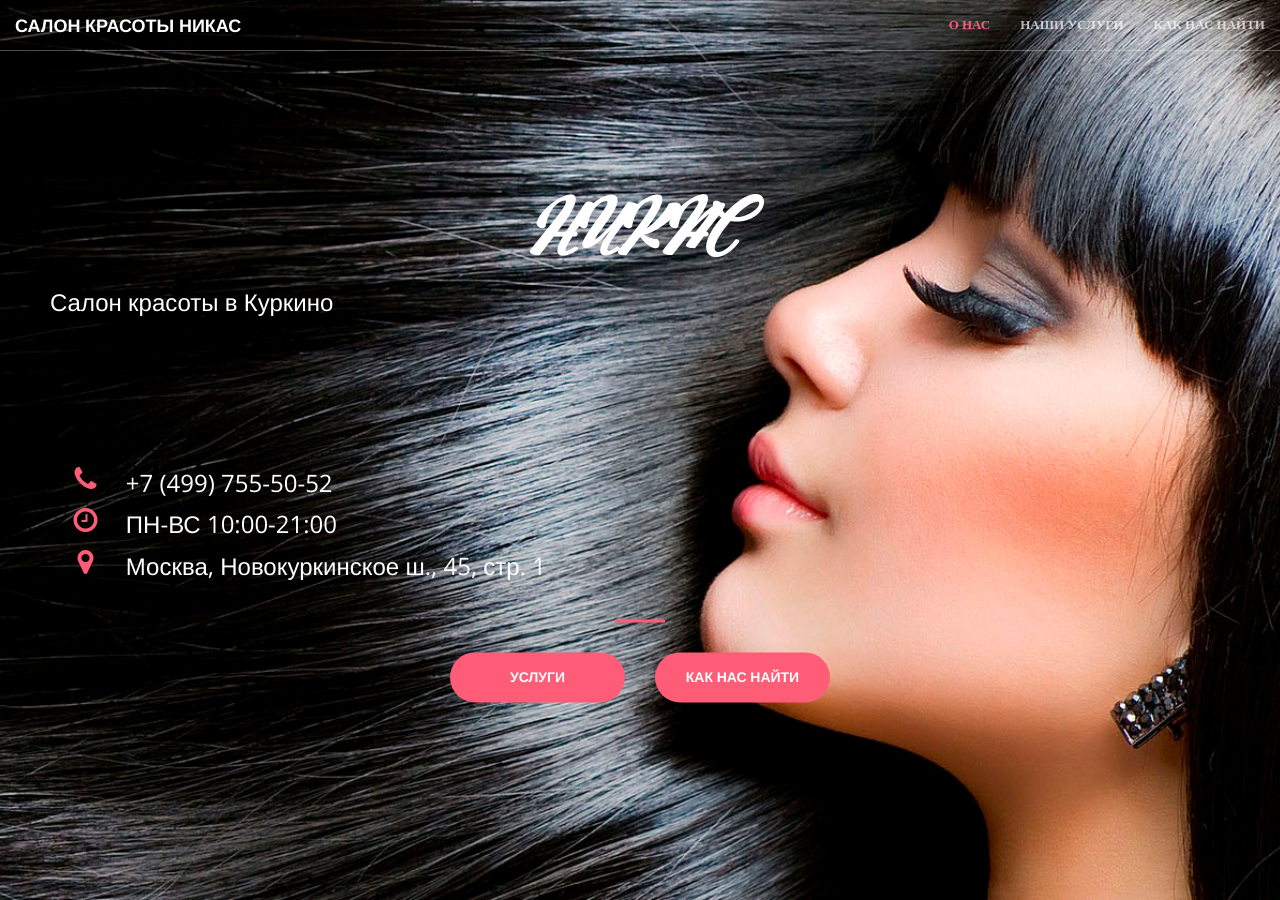
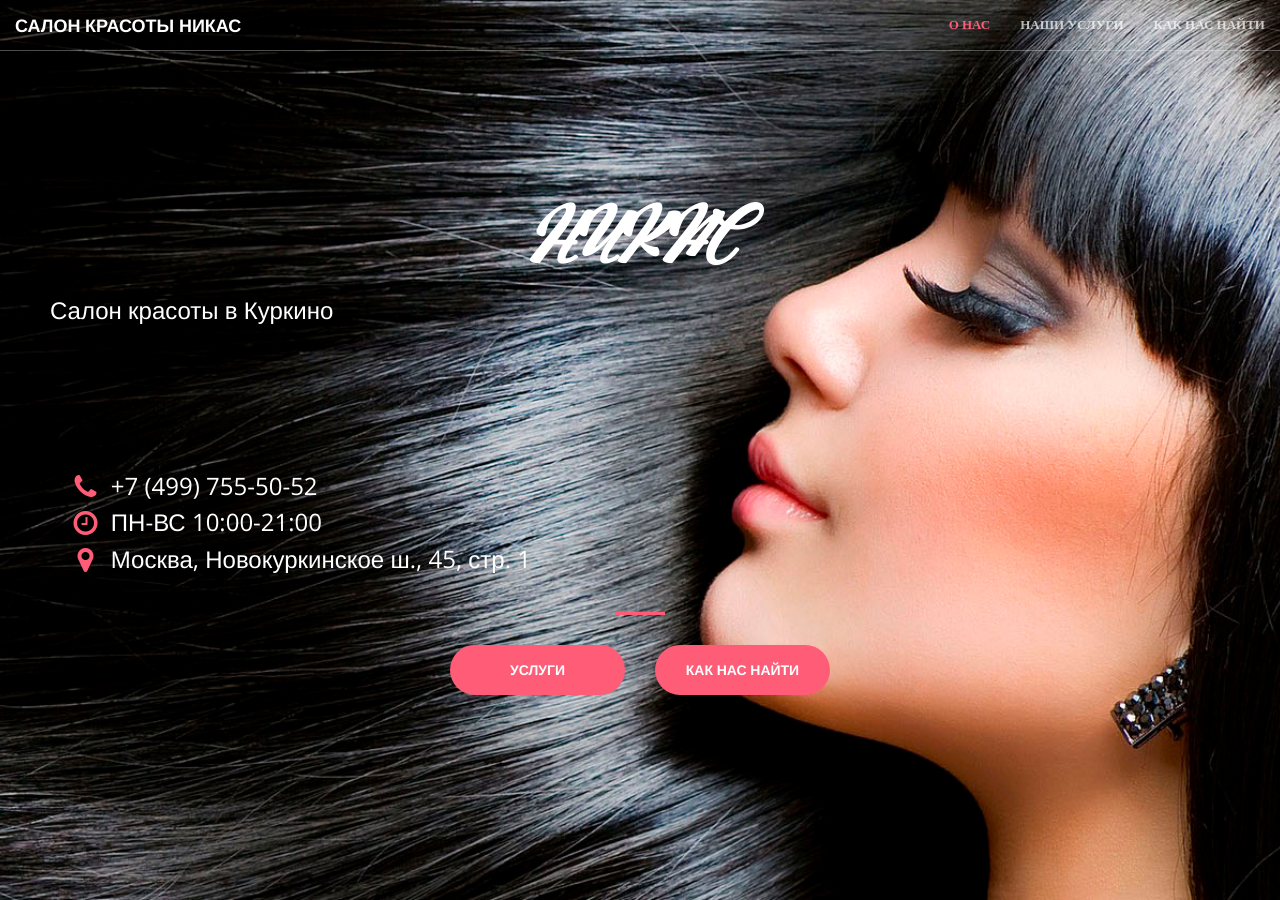
Before and after one commit to Burtonserg/nikas, a Jekyll site: the page built from index.html, in a window 1280 px wide and 900 px high. Built offline with Jekyll 4.4.1, drawn with Linux system fonts in a browser that asks for light colours.

Commit message:
ипма

```diff
--- a/_includes/header.html
+++ b/_includes/header.html
@@ -11,7 +11,7 @@
                         <i class="fa fa-2x fa-phone wow bounceIn text-primary" data-wow-delay=".1s"></i>
                     </div>
                     <div class="col-xs-11">
-                        <h3 style="margin-top: +5px; margin-left: -25px;" class="text-left">+7 (499) 755-50-52</h3>
+                        <h3 style="margin-top: 0px; margin-left: -40px;" class="text-left">+7 (499) 755-50-52</h3>
                     </div>
                 </div>
                 <div class="row">
@@ -19,7 +19,7 @@
                         <i class="fa fa-2x fa-clock-o wow bounceIn text-primary" data-wow-delay=".2s"></i>
                     </div>
                     <div class="col-xs-11">
-                        <h3 style="margin-top: +5px; margin-left: -25px;" class="text-left">ПН-ВС 10:00-21:00</h3>
+                        <h3 style="margin-top: 0px; margin-left: -40px;" class="text-left">ПН-ВС 10:00-21:00</h3>
                     </div>
                 </div>
                 <div class="row">
@@ -27,7 +27,7 @@
                         <i class="fa fa-2x fa-map-marker wow bounceIn text-primary" data-wow-delay=".3s"></i>
                     </div>
                     <div class="col-xs-11">
-                      <h3 style="margin-top: +5px; margin-left: -25px;" class="text-left">Москва, Новокуркинское ш., 45, стр. 1</h3>
+                      <h3 style="margin-top: 0px; margin-left: -40px;" class="text-left">Москва, Новокуркинское ш., 45, стр. 1</h3>
                     </div>
                 </div>
 <!--
```
